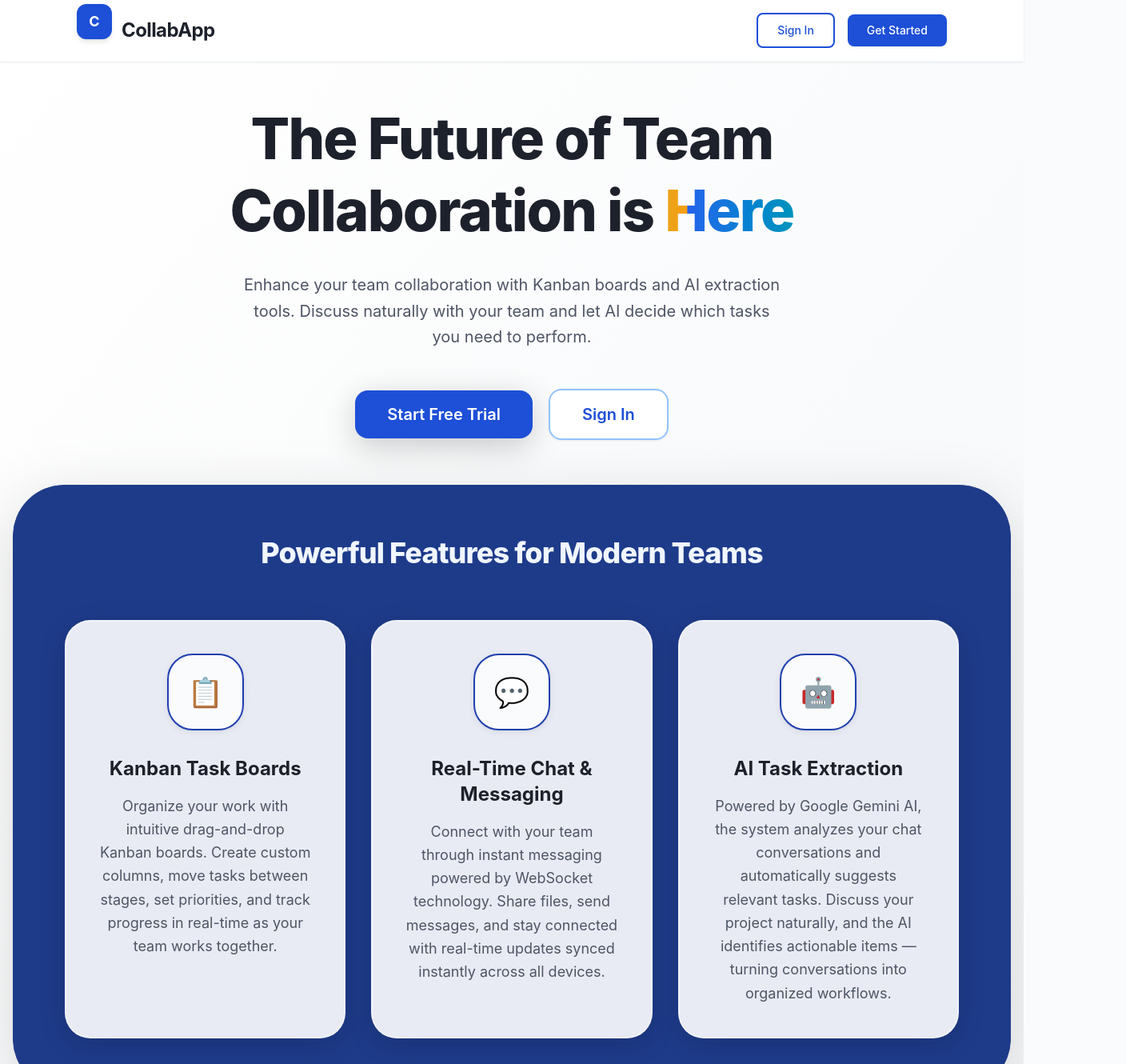
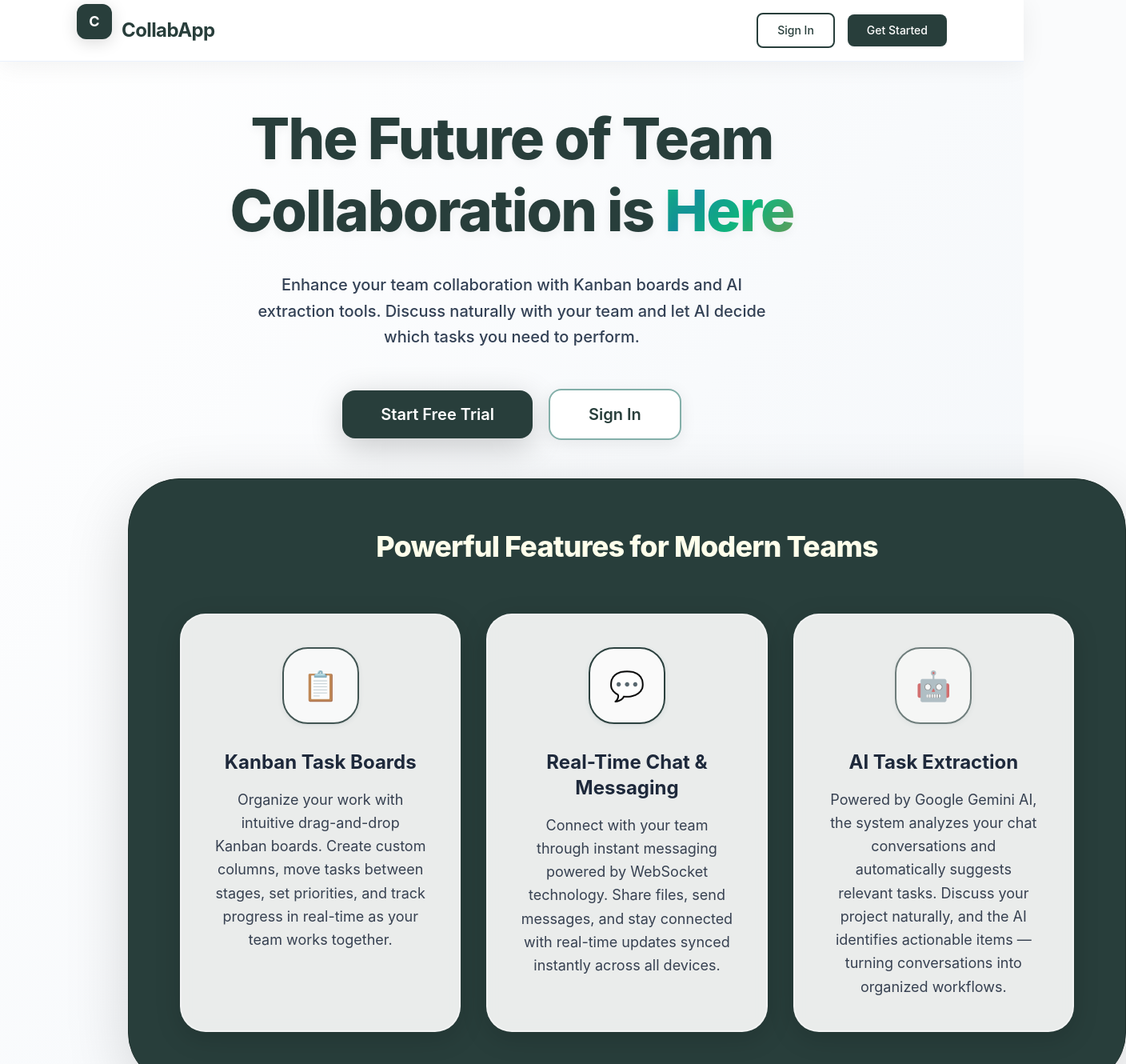
Before and after one commit to Imane-Idrissi/collabapp, a React (Vite) app in the folder frontend/: page / in a window 1280 px wide. Shown: the top 1330 px of the page at 80% size, 1408 px wide, since content can reach past the window. Built offline with nearby package versions, Linux system fonts and the light colour scheme; no server answers.

Commit message:
fix: match home page colors to original design

```diff
--- a/frontend/src/index.css
+++ b/frontend/src/index.css
@@ -111,3 +111,8 @@ body {
   0% { background-position: -200% center; }
   100% { background-position: 200% center; }
 }
+
+@keyframes pulse {
+  0%, 100% { transform: scale(1); }
+  50% { transform: scale(1.05); }
+}
--- a/frontend/src/pages/HomePage.tsx
+++ b/frontend/src/pages/HomePage.tsx
@@ -26,21 +26,21 @@ export function HomePage() {
   const { user } = useAuth()
 
   return (
-    <div className="min-h-screen bg-gradient-to-br from-white via-surface-app to-surface-card">
+    <div className="min-h-screen bg-gradient-to-br from-white via-[#f8fafc] to-[#f1f5f9]">
       {/* Header */}
-      <header className="fixed inset-x-0 top-0 z-50 border-b border-primary-100/30 bg-white/90 shadow-soft backdrop-blur-xl transition-all">
+      <header className="fixed inset-x-0 top-0 z-50 border-b border-[rgba(59,130,246,0.1)] bg-white/90 shadow-[0_4px_32px_rgba(0,0,0,0.06)] backdrop-blur-xl transition-all hover:bg-white/95 hover:shadow-[0_8px_40px_rgba(0,0,0,0.1)]">
         <nav className="mx-auto flex max-w-6xl items-center justify-between px-8 py-4">
           <Link to="/" className="flex items-center gap-3 transition-transform hover:-translate-y-0.5">
-            <div className="flex h-11 w-11 animate-bounce items-center justify-center rounded-xl bg-primary-700 text-lg font-bold text-white shadow-md [animation-duration:6s]">
+            <div className="flex h-11 w-11 animate-bounce items-center justify-center rounded-xl bg-[hsl(172,22%,20%)] text-lg font-bold text-white shadow-[0_4px_20px_rgba(0,0,0,0.15)] [animation-duration:6s]">
               C
             </div>
-            <h1 className="text-2xl font-bold tracking-tight text-text-primary">CollabApp</h1>
+            <h1 className="text-2xl font-bold tracking-tight text-[hsl(172,22%,20%)]">CollabApp</h1>
           </Link>
           <div className="flex items-center gap-4">
             {user ? (
               <Link
                 to="/dashboard"
-                className="rounded-lg bg-primary-700 px-6 py-2.5 text-sm font-medium text-white shadow-soft transition-all hover:-translate-y-0.5 hover:bg-primary-800 hover:shadow-elevated"
+                className="rounded-lg bg-[hsl(172,22%,20%)] px-6 py-2.5 text-sm font-medium text-white shadow-soft transition-all hover:-translate-y-0.5 hover:bg-[hsl(172,22%,15%)] hover:shadow-elevated"
               >
                 Go to Dashboard
               </Link>
@@ -48,13 +48,13 @@ export function HomePage() {
               <>
                 <Link
                   to="/login"
-                  className="rounded-lg border-2 border-primary-700 px-6 py-2.5 text-sm font-medium text-primary-700 transition-all hover:-translate-y-0.5 hover:bg-primary-50 hover:shadow-elevated"
+                  className="rounded-lg border-2 border-[hsl(172,22%,20%)] px-6 py-2.5 text-sm font-medium text-[hsl(172,22%,20%)] transition-all hover:-translate-y-0.5 hover:bg-[hsl(172,22%,95%)] hover:shadow-elevated"
                 >
                   Sign In
                 </Link>
                 <Link
                   to="/signup"
-                  className="rounded-lg bg-primary-700 px-6 py-2.5 text-sm font-medium text-white shadow-soft transition-all hover:-translate-y-0.5 hover:bg-primary-800 hover:shadow-elevated"
+                  className="rounded-lg bg-[hsl(172,22%,20%)] px-6 py-2.5 text-sm font-medium text-white shadow-soft transition-all hover:-translate-y-0.5 hover:bg-[hsl(172,22%,15%)] hover:shadow-elevated"
                 >
                   Get Started
                 </Link>
@@ -65,24 +65,25 @@ export function HomePage() {
       </header>
 
       {/* Hero */}
-      <section className="mx-auto max-w-5xl px-8 pb-16 pt-32 text-center animate-[fadeInUp_1s_ease-out]">
-        <h1 className="mb-8 text-5xl font-extrabold leading-tight tracking-tight text-text-primary sm:text-6xl lg:text-7xl">
+      <section className="relative mx-auto max-w-5xl px-8 pb-16 pt-32 text-center animate-[fadeInUp_1s_ease-out]">
+        <div className="pointer-events-none absolute inset-0 -z-10 bg-[radial-gradient(ellipse_at_center,rgba(59,130,246,0.08)_0%,transparent_70%)]" />
+        <h1 className="mb-8 text-5xl font-extrabold leading-tight tracking-tight text-[hsl(172,22%,20%)] sm:text-6xl lg:text-7xl" style={{ textShadow: '0 4px 12px rgba(0,0,0,0.05)' }}>
           The Future of Team{' '}
           <br />
           Collaboration is{' '}
-          <span className="bg-gradient-to-r from-primary-600 via-success-500 to-warning-500 bg-[length:400%_400%] bg-clip-text text-transparent animate-[shimmer_4.5s_ease-in-out_infinite]">
+          <span className="bg-[linear-gradient(135deg,#1d4ed8,#10b981,#f97316,#10b981,#1d4ed8)] bg-[length:400%_400%] bg-clip-text text-transparent animate-[shimmer_4.5s_ease-in-out_infinite]">
             Here
           </span>
         </h1>
-        <p className="mx-auto mb-12 max-w-2xl text-xl leading-relaxed text-text-secondary">
+        <p className="mx-auto mb-12 max-w-2xl text-xl leading-relaxed text-[#334155]" style={{ fontWeight: 450 }}>
           Enhance your team collaboration with Kanban boards and AI extraction tools.
           Discuss naturally with your team and let AI decide which tasks you need to perform.
         </p>
-        <div className="flex flex-wrap items-center justify-center gap-5">
+        <div className="mb-12 flex flex-wrap items-center justify-center gap-5">
           {user ? (
             <Link
               to="/dashboard"
-              className="inline-flex items-center gap-2 rounded-2xl bg-primary-700 px-10 py-4 text-xl font-semibold text-white shadow-[0_10px_40px_rgba(0,0,0,0.2)] transition-all hover:-translate-y-1 hover:bg-primary-800 hover:shadow-[0_20px_60px_rgba(0,0,0,0.3)]"
+              className="relative inline-flex items-center gap-2 overflow-hidden rounded-2xl bg-[hsl(172,22%,20%)] px-12 py-4 text-xl font-semibold text-white shadow-[0_10px_40px_rgba(0,0,0,0.2)] transition-all hover:-translate-y-1 hover:bg-[hsl(172,22%,15%)] hover:shadow-[0_20px_60px_rgba(0,0,0,0.3)]"
             >
               Go to Dashboard
             </Link>
@@ -90,46 +91,46 @@ export function HomePage() {
             <>
               <Link
                 to="/signup"
-                className="inline-flex items-center gap-2 rounded-2xl bg-primary-700 px-10 py-4 text-xl font-semibold text-white shadow-[0_10px_40px_rgba(0,0,0,0.2)] transition-all hover:-translate-y-1 hover:bg-primary-800 hover:shadow-[0_20px_60px_rgba(0,0,0,0.3)]"
+                className="relative inline-flex items-center gap-2 overflow-hidden rounded-2xl bg-[hsl(172,22%,20%)] px-12 py-4 text-xl font-semibold text-white shadow-[0_10px_40px_rgba(0,0,0,0.2)] transition-all hover:-translate-y-1 hover:bg-[hsl(172,22%,15%)] hover:shadow-[0_20px_60px_rgba(0,0,0,0.3)]"
               >
                 Start Free Trial
               </Link>
               <Link
                 to="/login"
-                className="rounded-2xl border-2 border-primary-300 bg-white/90 px-10 py-4 text-xl font-semibold text-primary-700 shadow-soft backdrop-blur-sm transition-all hover:-translate-y-1 hover:border-primary-700 hover:bg-primary-50 hover:shadow-elevated"
+                className="rounded-2xl border-2 border-[hsl(172,22%,60%)] bg-white/90 px-12 py-4 text-xl font-semibold text-[hsl(172,22%,20%)] shadow-[0_4px_20px_rgba(0,0,0,0.08)] backdrop-blur-sm transition-all hover:-translate-y-1 hover:border-[hsl(172,22%,20%)] hover:bg-[hsl(172,22%,95%)] hover:text-[hsl(172,22%,15%)] hover:shadow-[0_12px_40px_rgba(0,0,0,0.15)]"
               >
                 Sign In
               </Link>
             </>
           )}
         </div>
-      </section>
 
         {/* Features */}
-      <section className="mx-auto -mt-2 mb-24 w-[calc(100vw-2rem)] max-w-none rounded-[4rem] border border-primary-900 bg-primary-900 px-8 py-16 shadow-[0_20px_80px_rgba(0,0,0,0.15)] sm:px-16">
-        <h2 className="mb-16 text-center text-4xl font-extrabold tracking-tight text-primary-50">
+        <section className="mx-auto w-[calc(100vw-2rem)] max-w-none rounded-[4rem] border border-[hsl(172,22%,15%)] bg-[hsl(172,22%,20%)] px-8 py-16 shadow-[0_20px_80px_rgba(0,0,0,0.15)] sm:px-16">
+          <h2 className="mb-16 text-center text-4xl font-extrabold tracking-tight text-[hsl(60,100%,96%)]">
             Powerful Features for Modern Teams
           </h2>
           <div className="mx-auto grid max-w-6xl grid-cols-1 gap-8 md:grid-cols-3">
             {features.map((feature, i) => (
               <div
                 key={feature.title}
-              className="rounded-[2rem] border-2 border-white/40 bg-white/90 p-10 text-center shadow-[0_8px_32px_rgba(0,0,0,0.15)] backdrop-blur-sm transition-all duration-300 hover:-translate-y-2 hover:border-white/60 hover:bg-white/95 hover:shadow-[0_25px_60px_rgba(0,0,0,0.2)]"
+                className="rounded-[2rem] border-2 border-white/40 bg-white/90 p-10 text-center shadow-[0_8px_32px_rgba(0,0,0,0.15)] backdrop-blur-sm transition-all duration-300 animate-[fadeInUp_1s_ease-out_both] hover:-translate-y-2 hover:border-white/60 hover:bg-white/95 hover:shadow-[0_25px_60px_rgba(0,0,0,0.2)]"
                 style={{ animationDelay: `${0.2 + i * 0.2}s` }}
               >
-              <div className="mx-auto mb-8 flex h-24 w-24 items-center justify-center rounded-[2rem] border-2 border-primary-800 bg-white/80 text-4xl shadow-medium transition-transform hover:scale-110">
+                <div className="mx-auto mb-8 flex h-24 w-24 items-center justify-center rounded-[2rem] border-2 border-[hsl(172,22%,20%)] bg-white/80 text-4xl shadow-medium animate-[pulse_4s_ease-in-out_infinite] transition-transform hover:scale-110 hover:bg-white/95 hover:shadow-[0_12px_48px_rgba(0,0,0,0.15)]" style={{ animationDelay: `${1 + i}s` }}>
                   {feature.icon}
                 </div>
-              <h3 className="mb-4 text-2xl font-bold text-text-primary">{feature.title}</h3>
-              <p className="text-lg leading-relaxed text-text-secondary">{feature.description}</p>
+                <h3 className="mb-4 text-2xl font-bold text-[#1e293b]">{feature.title}</h3>
+                <p className="text-lg leading-relaxed text-[#374151]">{feature.description}</p>
               </div>
             ))}
           </div>
         </section>
+      </section>
 
       {/* Footer */}
-      <footer className="border-t border-border-light bg-gradient-to-br from-surface-app to-surface-card px-8 py-12 text-center">
-        <p className="text-sm text-text-tertiary">
+      <footer className="border-t border-[rgba(148,163,184,0.2)] bg-gradient-to-br from-[#f8fafc] to-[#f1f5f9] px-8 py-12 text-center">
+        <p className="text-sm text-[#64748b]">
           &copy; {new Date().getFullYear()} CollabApp. Empowering teams to achieve more together.
         </p>
       </footer>
```
Lines whose indentation alone changed are shown as unchanged.
